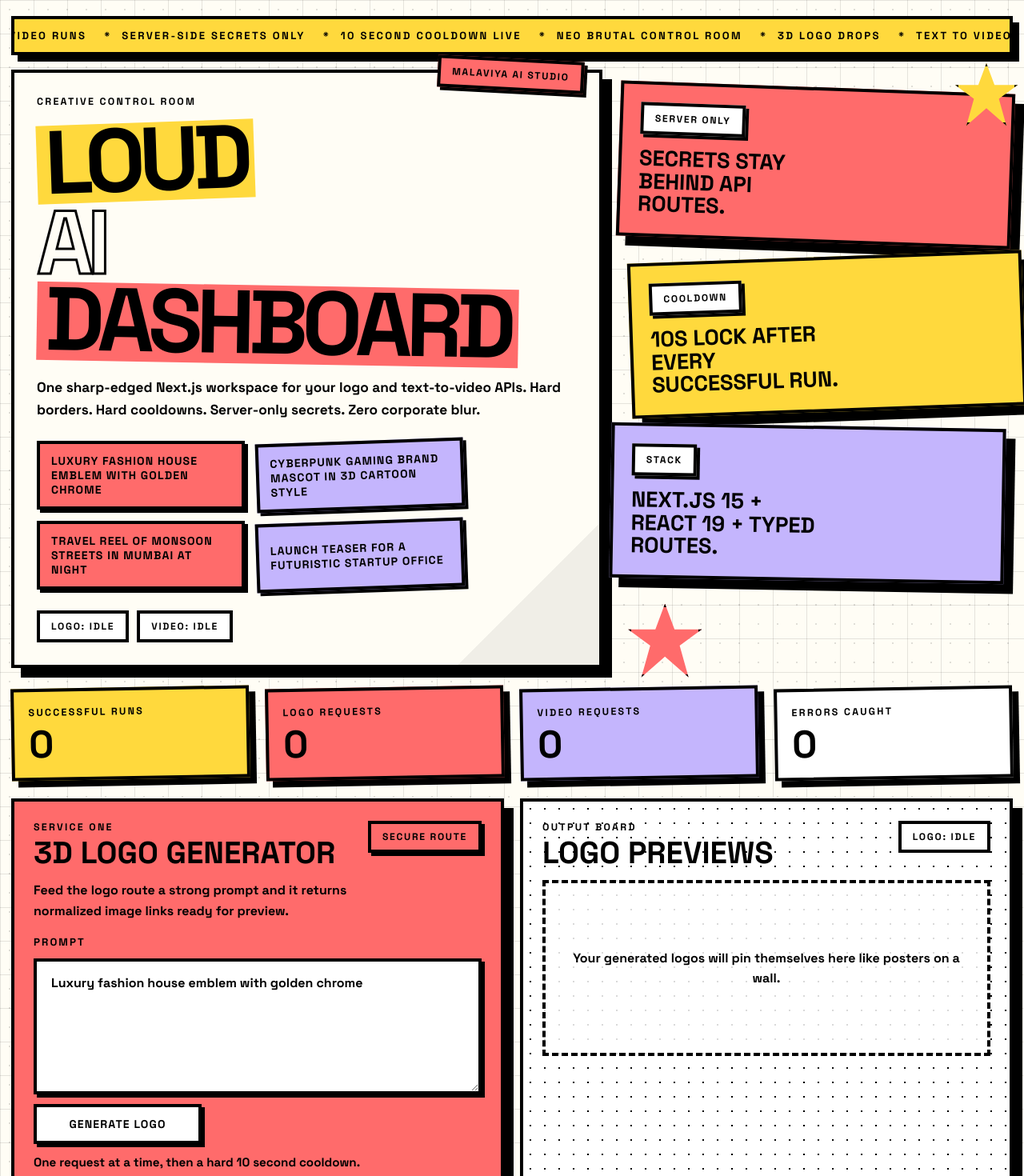
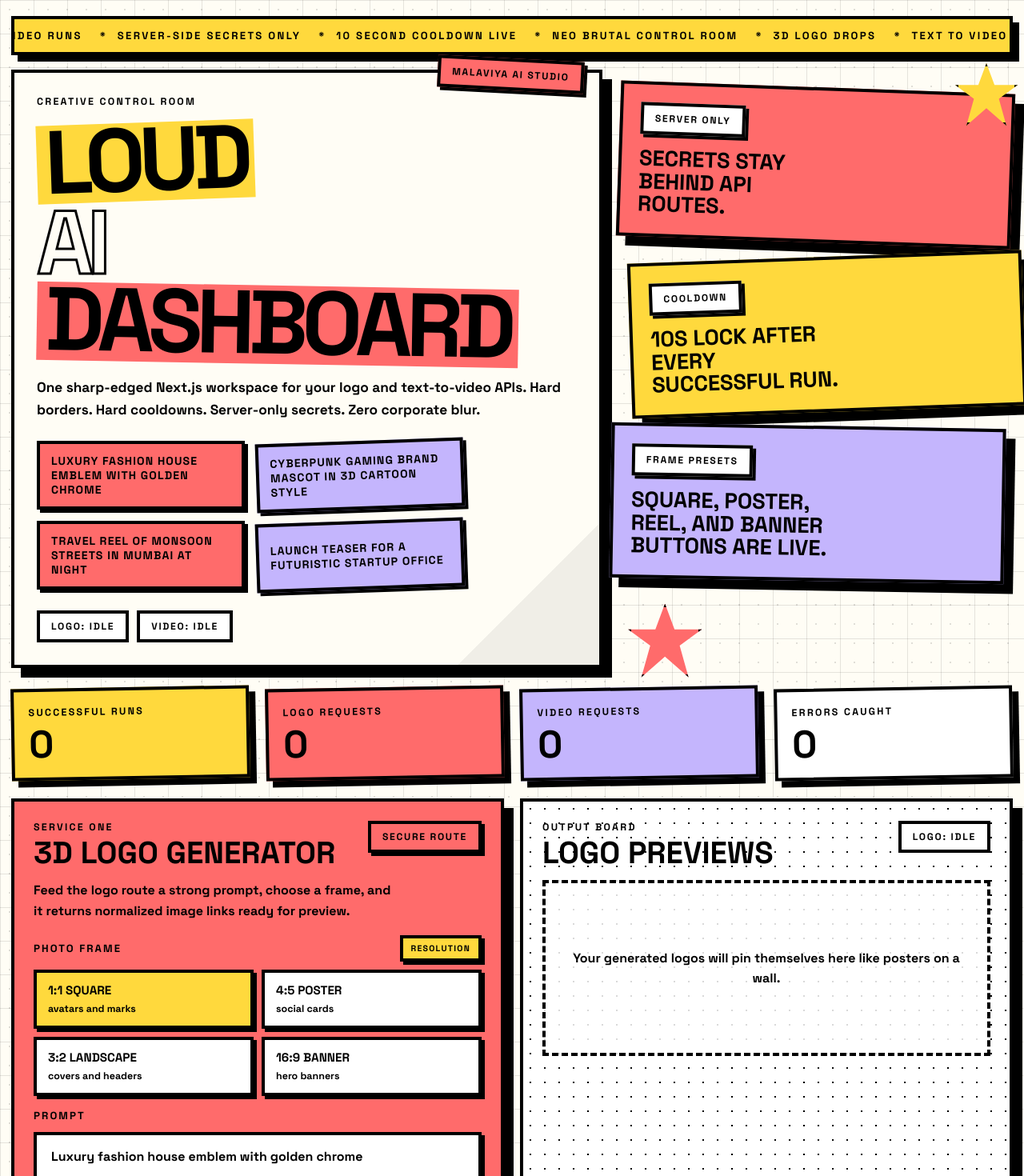
Before and after one commit to Malaviya24/Private-ai, a Next.js app: page / in a window 1280 px wide. Shown: the top 1470 px of the page at 80% size. Built offline with nearby package versions, Linux system fonts and the light colour scheme.

Commit message:
Add frame presets for logo and video generation

```diff
--- a/app/api/logo/route.ts
+++ b/app/api/logo/route.ts
@@ -4,6 +4,8 @@ import { getCooldownResponse, startCooldown } from "@/lib/request-cooldown";
 
 export const runtime = "nodejs";
 export const maxDuration = 30;
+
+const allowedFrames = new Set(["1:1 Square", "4:5 Poster", "3:2 Landscape", "16:9 Banner"]);
 
 type ExternalLogoResponse = {
   success?: boolean;
@@ -16,6 +18,7 @@ type ExternalLogoResponse = {
 export async function POST(request: NextRequest) {
   const body = await request.json().catch(() => null);
   const prompt = body?.prompt?.trim();
+  const frame = typeof body?.frame === "string" && allowedFrames.has(body.frame) ? body.frame : undefined;
 
   if (!prompt) {
     return NextResponse.json(
@@ -31,12 +34,14 @@ export async function POST(request: NextRequest) {
   }
 
   try {
+    const promptWithFrame = frame ? `${prompt}. Compose it for a ${frame} frame.` : prompt;
+
     const response = await fetch(getLogoApiUrl(), {
       method: "POST",
       headers: {
         "Content-Type": "application/json"
       },
-      body: JSON.stringify({ prompt }),
+      body: JSON.stringify({ prompt: promptWithFrame }),
       cache: "no-store"
     });
 
@@ -64,6 +69,7 @@ export async function POST(request: NextRequest) {
     return NextResponse.json({
       success: true,
       prompt,
+      frame,
       images,
       developer: "@ab_devs"
     });
--- a/app/globals.css
+++ b/app/globals.css
@@ -753,3 +753,119 @@ video {
     scroll-behavior: auto !important;
   }
 }
+
+
+.frame-block {
+  display: grid;
+  gap: 10px;
+  margin-bottom: 4px;
+}
+
+.frame-heading-row {
+  display: flex;
+  align-items: center;
+  justify-content: space-between;
+  gap: 12px;
+}
+
+.frame-label {
+  font-size: 0.82rem;
+  font-weight: 900;
+  letter-spacing: 0.16em;
+  text-transform: uppercase;
+}
+
+.mini-sticker {
+  display: inline-flex;
+  align-items: center;
+  min-height: 32px;
+  padding: 6px 10px;
+  border: 4px solid var(--neo-fg);
+  font-size: 0.66rem;
+  font-weight: 900;
+  letter-spacing: 0.12em;
+  text-transform: uppercase;
+  background: var(--neo-white);
+  box-shadow: var(--neo-shadow-sm);
+}
+
+.mini-sticker-accent {
+  background: var(--neo-secondary);
+}
+
+.mini-sticker-secondary {
+  background: var(--neo-muted);
+}
+
+.frame-grid {
+  display: grid;
+  grid-template-columns: repeat(2, minmax(0, 1fr));
+  gap: 10px;
+}
+
+.frame-button {
+  display: grid;
+  gap: 6px;
+  width: 100%;
+  padding: 12px 14px;
+  border: 4px solid var(--neo-fg);
+  background: var(--neo-white);
+  box-shadow: var(--neo-shadow-sm);
+  text-align: left;
+  cursor: pointer;
+  transition: transform 120ms linear, box-shadow 120ms linear, background-color 120ms linear;
+}
+
+.frame-button strong,
+.frame-button span {
+  display: block;
+}
+
+.frame-button strong {
+  font-size: 0.95rem;
+  font-weight: 900;
+  text-transform: uppercase;
+}
+
+.frame-button span {
+  font-size: 0.78rem;
+  font-weight: 700;
+  line-height: 1.35;
+}
+
+.frame-button:hover {
+  transform: translate(-2px, -2px);
+  box-shadow: var(--neo-shadow-md);
+}
+
+.frame-button:active {
+  transform: translate(4px, 4px);
+  box-shadow: none;
+}
+
+.frame-button.is-selected {
+  background: var(--neo-secondary);
+}
+
+.result-strip {
+  margin: 0 0 14px;
+  padding: 10px 12px;
+  border: 4px solid var(--neo-fg);
+  background: var(--neo-secondary);
+  font-size: 0.85rem;
+  font-weight: 900;
+  letter-spacing: 0.08em;
+  text-transform: uppercase;
+  box-shadow: var(--neo-shadow-sm);
+}
+
+.result-strip-dark {
+  color: var(--neo-fg);
+  background: var(--neo-white);
+}
+
+@media (max-width: 720px) {
+  .frame-grid {
+    grid-template-columns: 1fr;
+  }
+}
--- a/components/dashboard.tsx
+++ b/components/dashboard.tsx
@@ -18,6 +18,21 @@ const tickerItems = [
   "neo brutal control room"
 ];
 
+const logoFrames = [
+  { id: "square", label: "1:1 Square", hint: "avatars and marks" },
+  { id: "poster", label: "4:5 Poster", hint: "social cards" },
+  { id: "landscape", label: "3:2 Landscape", hint: "covers and headers" },
+  { id: "banner", label: "16:9 Banner", hint: "hero banners" }
+] as const;
+
+const videoFrames = [
+  { id: "auto", label: "Auto", value: "auto", hint: "let provider choose" },
+  { id: "square", label: "1:1", value: "1:1", hint: "feed posts" },
+  { id: "poster", label: "4:5", value: "4:5", hint: "portrait social" },
+  { id: "reel", label: "9:16", value: "9:16", hint: "reels and shorts" },
+  { id: "wide", label: "16:9", value: "16:9", hint: "youtube and web" }
+] as const;
+
 type LogoResponse = LogoResult & {
   retryAfter?: number;
 };
@@ -26,6 +41,9 @@ type VideoResponse = VideoResult & {
   error?: string;
   retryAfter?: number;
 };
+
+type LogoFrame = (typeof logoFrames)[number];
+type VideoFrame = (typeof videoFrames)[number];
 
 function formatTime(value: string) {
   return new Intl.DateTimeFormat("en-IN", {
@@ -95,7 +113,45 @@ function ActivityFeed({ activity }: { activity: ActivityItem[] }) {
   );
 }
 
-function GeneratorForm({
+function FramePicker<T extends { id: string; label: string; hint: string }>({
+  title,
+  options,
+  selected,
+  onSelect,
+  accent
+}: {
+  title: string;
+  options: readonly T[];
+  selected: T;
+  onSelect: (option: T) => void;
+  accent: "accent" | "secondary";
+}) {
+  return (
+    <div className="frame-block">
+      <div className="frame-heading-row">
+        <span className="frame-label">{title}</span>
+        <span className={`mini-sticker ${accent === "accent" ? "mini-sticker-accent" : "mini-sticker-secondary"}`}>
+          resolution
+        </span>
+      </div>
+      <div className="frame-grid">
+        {options.map((option) => (
+          <button
+            key={option.id}
+            type="button"
+            className={`frame-button ${selected.id === option.id ? "is-selected" : ""}`}
+            onClick={() => onSelect(option)}
+          >
+            <strong>{option.label}</strong>
+            <span>{option.hint}</span>
+          </button>
+        ))}
+      </div>
+    </div>
+  );
+}
+
+function GeneratorForm<T extends { id: string; label: string; hint: string }>({
   id,
   title,
   kicker,
@@ -108,7 +164,11 @@ function GeneratorForm({
   isBusy,
   cooldownSeconds,
   cooldownLabel,
-  accent
+  accent,
+  frameTitle,
+  frameOptions,
+  selectedFrame,
+  onSelectFrame
 }: {
   id: string;
   title: string;
@@ -123,6 +183,10 @@ function GeneratorForm({
   cooldownSeconds: number;
   cooldownLabel: string;
   accent: "accent" | "secondary";
+  frameTitle: string;
+  frameOptions: readonly T[];
+  selectedFrame: T;
+  onSelectFrame: (option: T) => void;
 }) {
   return (
     <section className={`brutal-panel brutal-service brutal-service-${accent}`}>
@@ -139,6 +203,13 @@ function GeneratorForm({
       <p className="service-copy">{description}</p>
 
       <form onSubmit={onSubmit} className="generator-form brutal-form">
+        <FramePicker
+          title={frameTitle}
+          options={frameOptions}
+          selected={selectedFrame}
+          onSelect={onSelectFrame}
+          accent={accent}
+        />
         <label htmlFor={id}>Prompt</label>
         <textarea
           id={id}
@@ -183,6 +254,7 @@ function LogoGallery({
         <StatusBadge label="logo" status={status} />
       </div>
 
+      {result?.frame ? <p className="result-strip">Requested frame: {result.frame}</p> : null}
       {status === "loading" ? <div className="empty-board loading-board">Generating sticker-ready logo shots...</div> : null}
       {error ? <div className="error-board">{error}</div> : null}
 
@@ -223,6 +295,7 @@ function VideoPreview({
         <StatusBadge label="video" status={status} />
       </div>
 
+      {result?.aspectRatio ? <p className="result-strip result-strip-dark">Requested ratio: {result.aspectRatio}</p> : null}
       {status === "loading" ? <div className="empty-board loading-board">Polling frames, checking the final cut, waiting for the file...</div> : null}
       {error ? <div className="error-board">{error}</div> : null}
 
@@ -266,15 +339,15 @@ function ArchitectureBoard() {
       <div className="note-grid">
         <article className="note-card">
           <strong>/api/logo</strong>
-          <p>Server route normalizes your logo provider response and keeps the browser away from backend details.</p>
+          <p>Server route normalizes your logo provider response and now passes your requested frame as prompt guidance.</p>
         </article>
         <article className="note-card">
           <strong>/api/video</strong>
-          <p>Server route runs NSFW screening, job creation, and polling until the video file is ready.</p>
+          <p>Server route runs NSFW screening, creates a video job, and submits the selected aspect ratio to the provider.</p>
         </article>
         <article className="note-card">
           <strong>cooldown layer</strong>
-          <p>Each generator gets a hard 10 second lock after a run so users cannot spam the provider.</p>
+          <p>Each generator gets a hard 10 second lock after a successful run so users cannot spam the provider.</p>
         </article>
       </div>
     </section>
@@ -284,6 +357,8 @@ function ArchitectureBoard() {
 export function Dashboard() {
   const [logoPrompt, setLogoPrompt] = useState(starterPrompts[0]);
   const [videoPrompt, setVideoPrompt] = useState(starterPrompts[2]);
+  const [logoFrame, setLogoFrame] = useState<LogoFrame>(logoFrames[0]);
+  const [videoFrame, setVideoFrame] = useState<VideoFrame>(videoFrames[0]);
   const [logoStatus, setLogoStatus] = useState<ApiStatus>("idle");
   const [videoStatus, setVideoStatus] = useState<ApiStatus>("idle");
   const [logoResult, setLogoResult] = useState<LogoResult | null>(null);
@@ -349,7 +424,7 @@ export function Dashboard() {
         headers: {
           "Content-Type": "application/json"
         },
-        body: JSON.stringify({ prompt: logoPrompt })
+        body: JSON.stringify({ prompt: logoPrompt, frame: logoFrame.label })
       });
 
       const data = (await response.json()) as LogoResponse;
@@ -372,7 +447,7 @@ export function Dashboard() {
         type: "logo",
         prompt: logoPrompt,
         status: "success",
-        detail: `${data.images.length} image${data.images.length === 1 ? "" : "s"} ready`
+        detail: `${data.frame || logoFrame.label} ready`
       });
     } catch (error) {
       const message = error instanceof Error ? error.message : "Unexpected logo error.";
@@ -400,7 +475,7 @@ export function Dashboard() {
         headers: {
           "Content-Type": "application/json"
         },
-        body: JSON.stringify({ prompt: videoPrompt })
+        body: JSON.stringify({ prompt: videoPrompt, aspectRatio: videoFrame.value })
       });
 
       const data = (await response.json()) as VideoResponse;
@@ -423,7 +498,7 @@ export function Dashboard() {
         type: "video",
         prompt: videoPrompt,
         status: "success",
-        detail: data.filename
+        detail: `${data.aspectRatio || videoFrame.value} ${data.filename}`
       });
     } catch (error) {
       const message = error instanceof Error ? error.message : "Unexpected video error.";
@@ -497,8 +572,8 @@ export function Dashboard() {
             <strong>10s lock after every successful run.</strong>
           </div>
           <div className="chaos-card chaos-card-muted">
-            <span className="chaos-chip">stack</span>
-            <strong>Next.js 15 + React 19 + typed routes.</strong>
+            <span className="chaos-chip">frame presets</span>
+            <strong>Square, poster, reel, and banner buttons are live.</strong>
           </div>
           <div className="burst-shape burst-one" aria-hidden="true" />
           <div className="burst-shape burst-two" aria-hidden="true" />
@@ -517,7 +592,7 @@ export function Dashboard() {
           id="logoPrompt"
           title="3D Logo Generator"
           kicker="service one"
-          description="Feed the logo route a strong prompt and it returns normalized image links ready for preview."
+          description="Feed the logo route a strong prompt, choose a frame, and it returns normalized image links ready for preview."
           prompt={logoPrompt}
           onChange={setLogoPrompt}
           onSubmit={handleLogoSubmit}
@@ -527,6 +602,10 @@ export function Dashboard() {
           cooldownSeconds={logoCooldownSeconds}
           cooldownLabel="Logo generator"
           accent="accent"
+          frameTitle="Photo frame"
+          frameOptions={logoFrames}
+          selectedFrame={logoFrame}
+          onSelectFrame={setLogoFrame}
         />
 
         <LogoGallery status={logoStatus} result={logoResult} error={logoError} />
@@ -535,7 +614,7 @@ export function Dashboard() {
           id="videoPrompt"
           title="Text to Video"
           kicker="service two"
-          description="This route checks NSFW, creates the video job, polls for completion, then returns the final file."
+          description="Choose the video frame first, then the route checks NSFW, creates the job, polls for completion, and returns the final file."
           prompt={videoPrompt}
           onChange={setVideoPrompt}
           onSubmit={handleVideoSubmit}
@@ -545,6 +624,10 @@ export function Dashboard() {
           cooldownSeconds={videoCooldownSeconds}
           cooldownLabel="Video generator"
           accent="secondary"
+          frameTitle="Video frame"
+          frameOptions={videoFrames}
+          selectedFrame={videoFrame}
+          onSelectFrame={setVideoFrame}
         />
 
         <VideoPreview status={videoStatus} result={videoResult} error={videoError} />
--- a/lib/types.ts
+++ b/lib/types.ts
@@ -4,6 +4,7 @@ export type LogoResult = {
   success: boolean;
   prompt: string;
   images: string[];
+  frame?: string;
   developer?: string;
   message?: string;
 };
@@ -14,6 +15,7 @@ export type VideoResult = {
   filename: string;
   safe: string;
   prompt: string;
+  aspectRatio?: string;
 };
 
 export type ActivityItem = {
```
Also changed, not shown: app/api/video/route.ts (+8 -2 lines).
